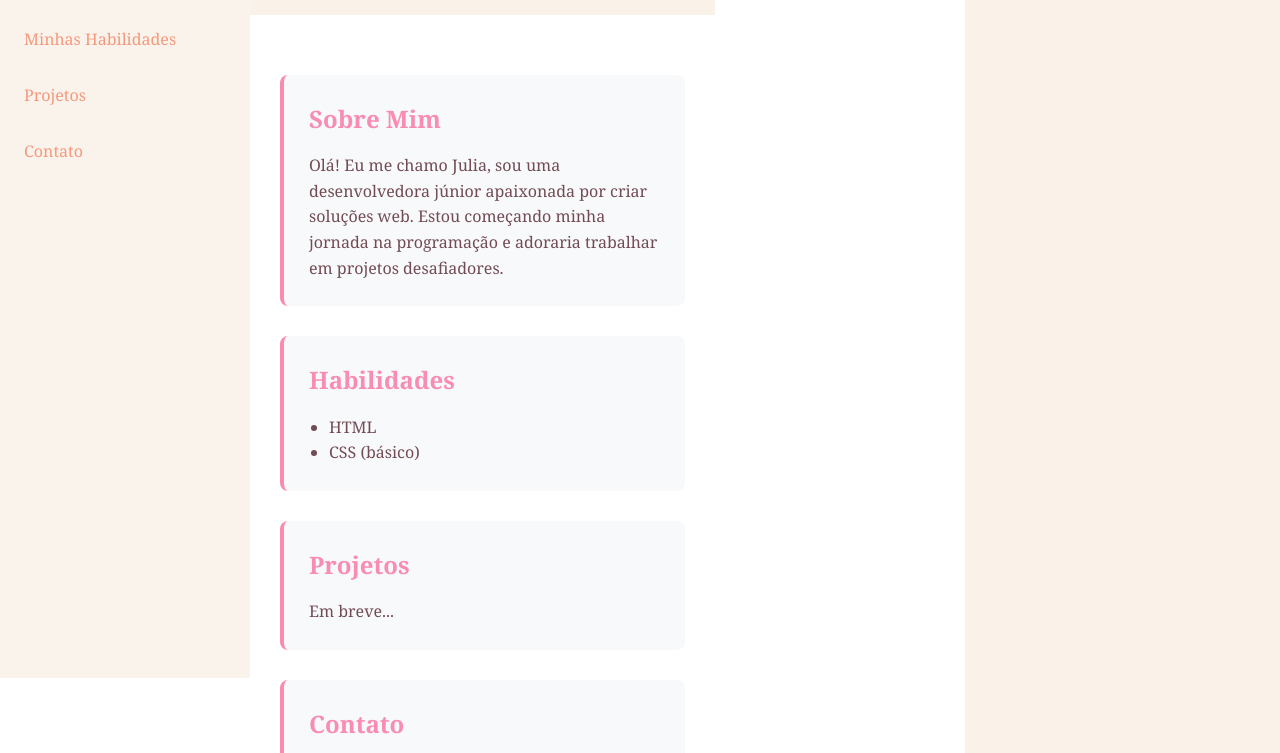
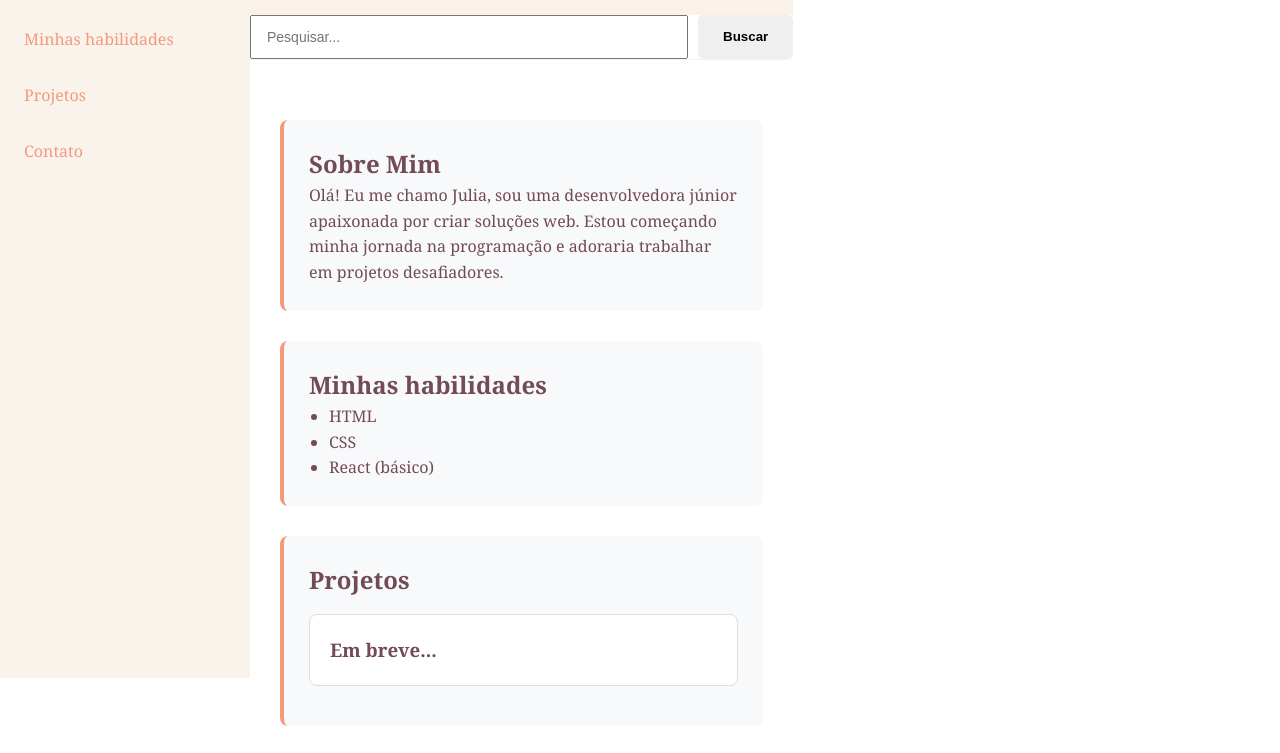
Before and after one commit to juliahsilvademeloh-blip/Meu_primeiro_portifolio, a plain HTML site: page index.html in a window 1280 px wide. Shown: the part 122-875 px from the top of the page. Drawn offline with Linux system fonts and the light colour scheme.

Commit message:
V3:Search bar

```diff
--- a/index.html
+++ b/index.html
@@ -12,9 +12,9 @@
         }
 
         body {
-            font-family: Georgia, serif;
+            font-family:  Georgia, serif;
             line-height: 1.6;
-            color: #724b54;
+            color:  #724b54;
             display: flex;
         }
 
@@ -28,6 +28,7 @@
             position: fixed;
             left: 0;
             top: 0;
+            overflow-y: auto;
         }
 
         nav h3 {
@@ -48,11 +49,11 @@
 
         nav ul li:hover {
             background-color: #f8f9fa;
-            border-left-color: #fa6096b7;;
+            border-left-color:  #fa6096b7;
         }
 
         nav ul li a {
-            color: #f5997d;
+            color:  #f5997d;
             text-decoration: none;
             display: block;
         }
@@ -65,10 +66,53 @@
         }
 
         header {
-            background-color: #faf1e8;
+            background-color:#FAF1E8;
             color: #f5997d;
             padding: 30px;
             text-align: center;
+        }
+
+        /* Barra de Pesquisa */
+        .search-bar {
+            background-color: #fa6096b7
+            padding: 20px 30px;
+            border-bottom: 1px solid #FAF1E8
+        }
+
+        .search-container {
+            max-width: 1000px;
+            margin: 0 auto;
+            display: flex;
+            gap: 10px;
+        }
+
+        .search-container input {
+            flex: 1;
+            padding: 12px 15px;
+            border: 2px solid #fa6096b7
+            border-radius: 5px;
+            font-size: 14px;
+            transition: border-color 0.3s ease;
+        }
+
+        .search-container input:focus {
+            outline: none;
+            border-color: #f5997d
+        }
+
+        .search-container button {
+            padding: 12px 25px;
+            background-color: #f5997d
+            color: orange;
+            border: none;
+            border-radius: 5px;
+            cursor: pointer;
+            font-weight: bold;
+            transition: background-color 0.3s ease;
+        }
+
+        .search-container button:hover {
+            background-color: #fa6096b7
         }
 
         .content {
@@ -82,23 +126,37 @@
             padding: 25px;
             background-color: #f8f9fa;
             border-radius: 8px;
-            border-left: 4px solid #fa6096b7;
+            border-left: 4px solid #f5997d
         }
 
         h2 {
-            color: #fa6096b7;
+            color: #f5997d
             margin-bottom: 15px;
         }
 
+        .project-card {
+            background-color: white;
+            padding: 20px;
+            margin: 15px 0;
+            border-radius: 8px;
+            border: 1px solid #ddd;
+            transition: transform 0.3s ease, box-shadow 0.3s ease;
+        }
+
+        .project-card:hover {
+            transform: translateY(-5px);
+            box-shadow: 0 5px 15px rgba(0, 0, 0, 0.1);
+        }
+
         footer {
-            background-color: #faf1e8;
-            color: #fa6096b7;
+            background-color: #FAF1E8
+            color: yellow;
             text-align: center;
-            padding: 30px;
+            padding: 20px;
             margin-left: 250px;
         }
 
-        @media (max-width: 1000px) {
+        @media (max-width: 768px) {
             body {
                 flex-direction: column;
             }
@@ -116,6 +174,10 @@
             footer {
                 margin-left: 0;
             }
+
+            .search-container {
+                flex-direction: column;
+            }
         }
     </style>
 </head>
@@ -125,7 +187,7 @@
         <h3>Menu</h3>
         <ul>
             <li><a href="#sobre">Sobre Mim</a></li>
-            <li><a href="#Minhas habilidades">Minhas Habilidades</a></li>
+            <li><a href="#Minhas habilidades">Minhas habilidades</a></li>
             <li><a href="#projetos">Projetos</a></li>
             <li><a href="#contato">Contato</a></li>
         </ul>
@@ -137,6 +199,14 @@
             <p>Desenvolvedora Júnior</p>
         </header>
 
+        <!-- Barra de Pesquisa -->
+        <div class="search-bar">
+            <div class="search-container">
+                <input type="text" id="searchInput" placeholder="Pesquisar...">
+                <button onclick="buscar()">Buscar</button>
+            </div>
+        </div>
+
         <div class="content">
             <section id="sobre">
                 <h2>Sobre Mim</h2>
@@ -144,23 +214,28 @@
             </section>
 
             <section id="Minhas habilidades">
-                <h2>Habilidades</h2>
+                <h2> Minhas habilidades</h2>
                 <ul style="margin-left: 20px;">
                     <li>HTML</li>
-                    <li>CSS (básico)</li>
+                    <li>CSS</li>
+                    <li>React (básico)</li>
 
                 </ul>
             </section>
 
             <section id="projetos">
                 <h2>Projetos</h2>
-                <p>Em breve...</p>
+
+                <div class="project-card">
+                    <h3>Em breve...</h3>
+
+                </div>
             </section>
 
             <section id="contato">
                 <h2>Contato</h2>
-                <p><strong>Email:</strong> juliahsilvademeloh@gmail.com </p>
-                <p><strong>LinkedIn:</strong> https://www.linkedin.com/in/juliasilvademelo/</p>
+                <p><strong>Email:</strong> juliahsilvdemeloh@gmail.com </p>
+                <p><strong>LinkedIn:</strong>https://www.linkedin.com/in/juliasilvademelo/</p>
             </section>
         </div>
     </main>
@@ -168,5 +243,28 @@
     <footer>
         <p>&copy; 2026 Meu Portfólio. Todos os direitos reservados.</p>
     </footer>
+
+    <script>
+        function buscar() {
+            const termo = document.getElementById('searchInput').value.toLowerCase();
+            const sections = document.querySelectorAll('section');
+
+            sections.forEach(section => {
+                const texto = section.textContent.toLowerCase();
+                if (termo === '' || texto.includes(termo)) {
+                    section.style.display = 'block';
+                } else {
+                    section.style.display = 'none';
+                }
+            });
+        }
+
+        // Permitir busca ao pressionar Enter
+        document.getElementById('searchInput').addEventListener('keypress', function(e) {
+            if (e.key === 'Enter') {
+                buscar();
+            }
+        });
+    </script>
 </body>
 </html>
```
